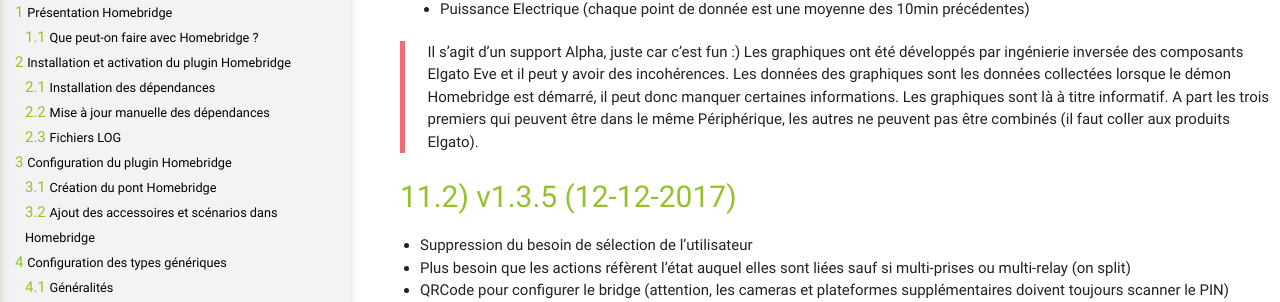
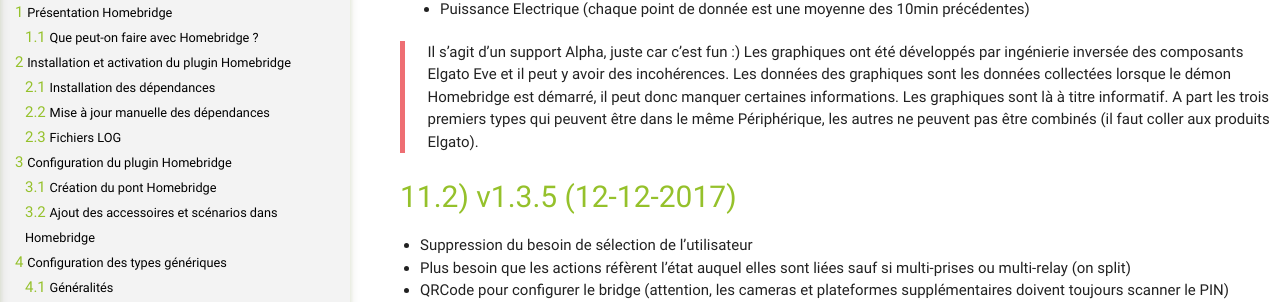
Before and after one commit to noodom/plugin-homebridge, a Jekyll site: the page built from docs/fr_FR/index.md, in a window 1280 px wide and 900 px high, scrolled down 57101 px. Shown: the part 217-519 px from the top of the window. Built offline with Jekyll 4.4.1, drawn with Linux system fonts in a browser that asks for light colours; our own code applies the rules of GitHub Pages for plain Markdown files.

Commit message:
Update index.md

```diff
--- a/docs/fr_FR/index.md
+++ b/docs/fr_FR/index.md
@@ -1158,7 +1158,7 @@ v1.4.0 (22&23-03-2018)
     * Mouvement
     * Puissance Electrique (chaque point de donnée est une moyenne des 10min précédentes)
 
-> Il s'agit d'un support Alpha, juste car c'est fun :) Les graphiques ont été développés par ingénierie inversée des composants Elgato Eve et il peut y avoir des incohérences. Les données des graphiques sont les données collectées lorsque le démon Homebridge est démarré, il peut donc manquer certaines informations. Les graphiques sont là à titre informatif. A part les trois premiers qui peuvent être dans le même Périphérique, les autres ne peuvent pas être combinés (il faut coller aux produits Elgato).
+> Il s'agit d'un support Alpha, juste car c'est fun :) Les graphiques ont été développés par ingénierie inversée des composants Elgato Eve et il peut y avoir des incohérences. Les données des graphiques sont les données collectées lorsque le démon Homebridge est démarré, il peut donc manquer certaines informations. Les graphiques sont là à titre informatif. A part les trois premiers types qui peuvent être dans le même Périphérique, les autres ne peuvent pas être combinés (il faut coller aux produits Elgato).
 
 v1.3.5 (12-12-2017)
 ------------------
```
